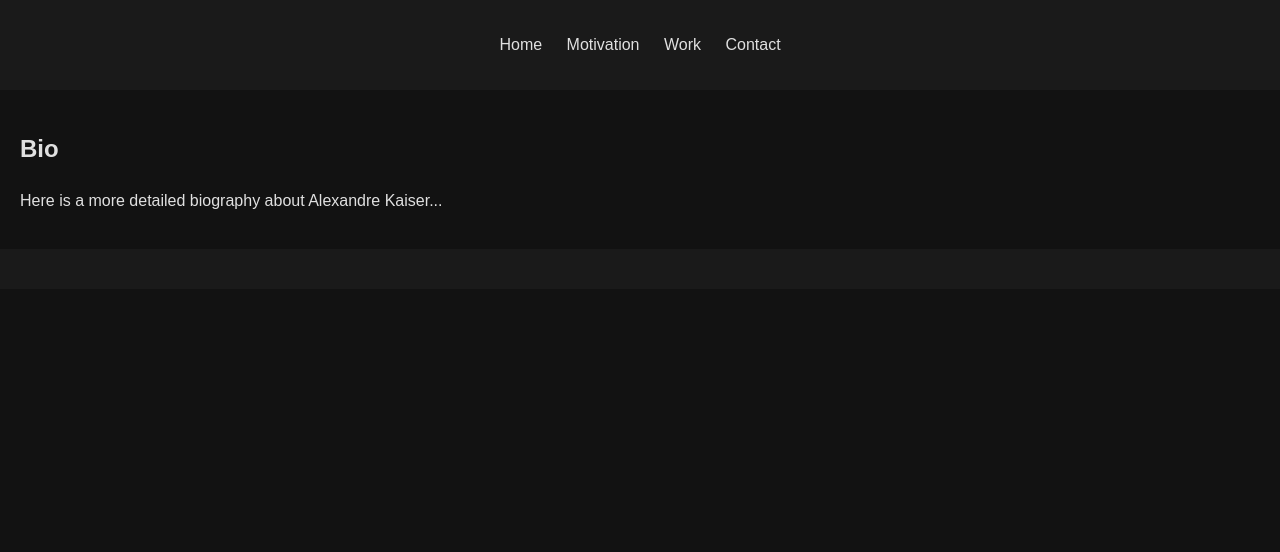
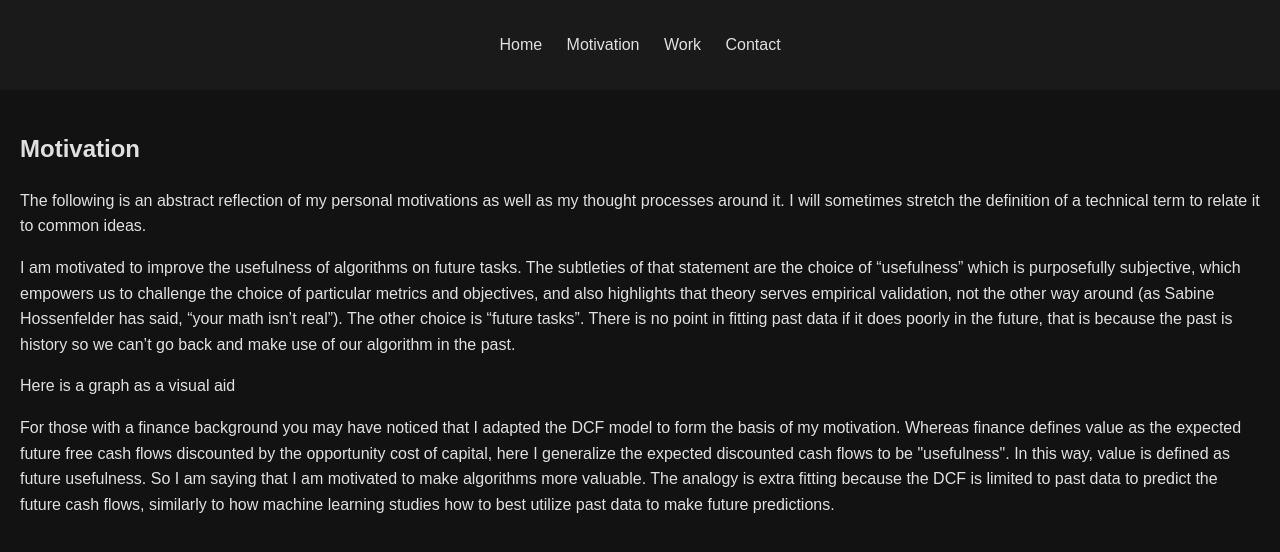
Before and after one commit to a6kaiser/a6kaiser.github.io, a plain HTML site: page motivation.html in a window 1280 px wide. Drawn offline with Linux system fonts and the light colour scheme.

Commit message:
fix little blunder

```diff
--- a/motivation.html
+++ b/motivation.html
@@ -1,7 +1,7 @@
 <!DOCTYPE html>
 <html>
 <head>
-    <title>Alexandre Kaiser - Bio</title>
+    <title>Alexandre Kaiser - Motivation</title>
     <link rel="stylesheet" href="style.css">
 </head>
 <body>
@@ -16,8 +16,11 @@
         </nav>
     </header>
     <main>
-        <h2>Bio</h2>
-        <p>Here is a more detailed biography about Alexandre Kaiser...</p>
+        <h2>Motivation</h2>
+        <p>The following is an abstract reflection of my personal motivations as well as my thought processes around it. I will sometimes stretch the definition of a technical term to relate it to common ideas.</p>
+        <p>I am motivated to improve the usefulness of algorithms on future tasks. The subtleties of that statement are the choice of “usefulness” which is purposefully subjective, which empowers us to challenge the choice of particular metrics and objectives, and also highlights that theory serves empirical validation, not the other way around (as Sabine Hossenfelder has said, “your math isn’t real”). The other choice is “future tasks”. There is no point in fitting past data if it does poorly in the future, that is because the past is history so we can’t go back and make use of our algorithm in the past. </p>
+        <p>Here is a graph as a visual aid</p>
+        <p>For those with a finance background you may have noticed that I adapted the DCF model to form the basis of my motivation. Whereas finance defines value as the expected future free cash flows discounted by the opportunity cost of capital, here I generalize the expected discounted cash flows to be "usefulness". In this way, value is defined as future usefulness. So I am saying that I am motivated to make algorithms more valuable. The analogy is extra fitting because the DCF is limited to past data to predict the future cash flows, similarly to how machine learning studies how to best utilize past data to make future predictions.</p>
     </main>
     <footer>
         <!-- Footer content -->
```
Also changed, not shown: index.html (+2 -1 lines).
